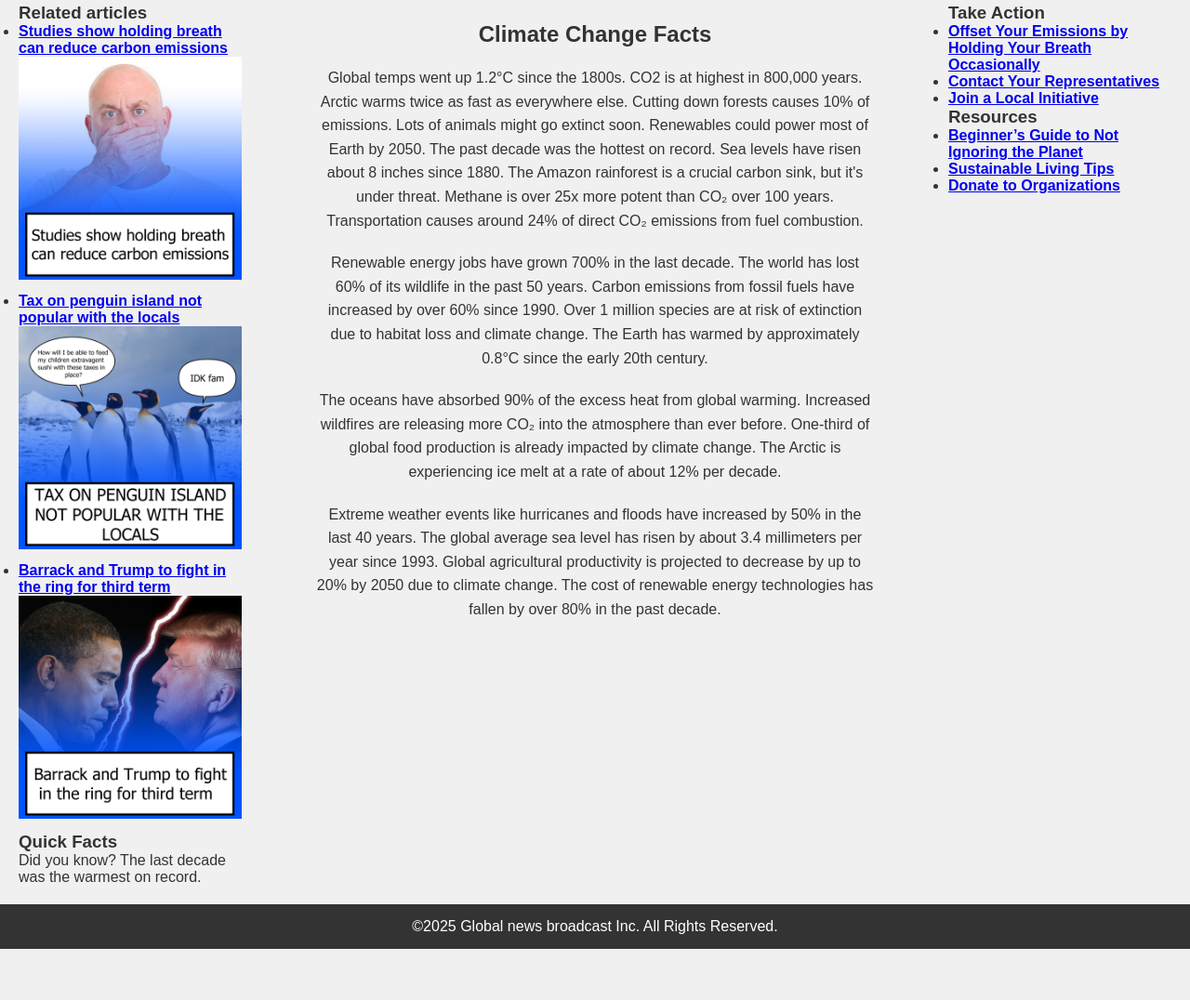
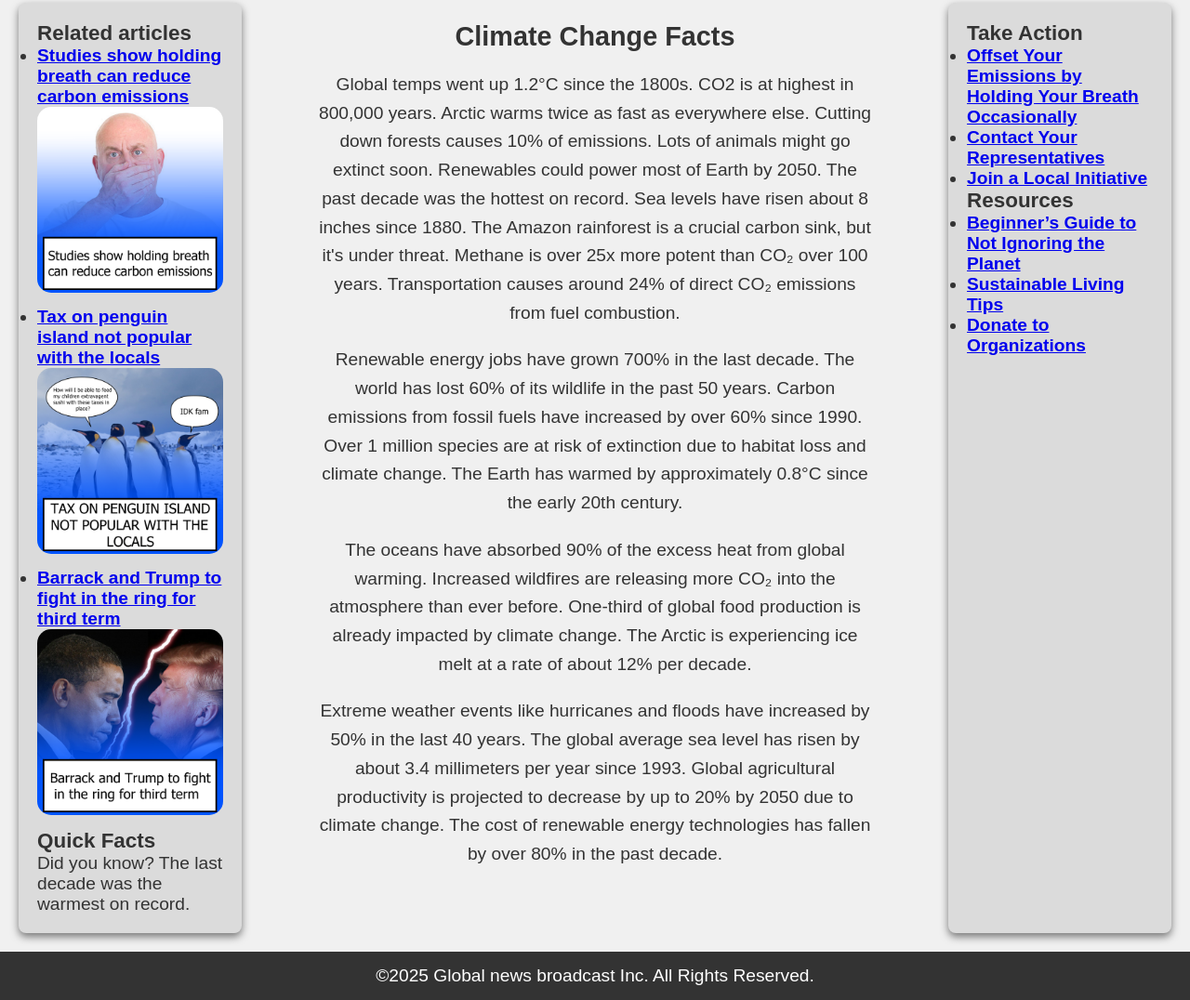
Before and after one commit to HappyLuis3/climateCri, a plain HTML site: page index.html in a window 1280 px wide. Shown: the part 386-1462 px from the top of the page at 93% size. Before the commit the page ends 1407 px from the top, so only its background shows below. Drawn offline with Linux system fonts and the light colour scheme.

Commit message:
Update backcs.css

```diff
--- a/backcs.css
+++ b/backcs.css
@@ -7,6 +7,7 @@
 body {
   font-family: Arial, sans-serif;
   background-color: #f0f0f0;
+  font-size: larger;
   color: #333;
   display: flex;
   flex-direction: column;
@@ -56,7 +57,6 @@ ul li:nth-child(1n) {
   padding: 14px 16px;
   text-decoration: none;
   font-size: 17px;
-
 }
 
 #navbar a:hover {
@@ -102,14 +102,26 @@ footer {
   padding: 15px;
 }
 
-
 #navbar a.icon {
   display: block;
-
 }
 
 .left-sidebar {
   grid-area: left-nav;
+  display: flex;
+  flex-direction: column;
+  justify-content: flex-start;
+  height: 100%;
+}
+
+.left-sidebar h3 {
+  margin-top:auto;
+}
+
+.left-sidebar img {
+  border-radius: 15px;
+  width: 100%;
+  margin-bottom: 20px;
 }
 
 .right-sidebar {
@@ -120,12 +132,29 @@ footer {
   grid-area: content;
 }
 
-
 .content p {
   margin-bottom: 20px;
   line-height: 1.6;
+}
 
+.left-sidebar, .right-sidebar {
+  padding: 20px;
+  background-color: #dbdbdb;
+  border-radius: 8px;
+  box-shadow: 0 4px 8px rgba(0, 0, 0, 0.5);
 }
+
+.left-sidebar img:hover {
+  transform: scale(1.02);
+}
+
+footer {
+  background-color: #333;
+  color: white;
+  text-align: center;
+  padding: 15px;
+}
+
 
 /* mobile things */
 
```
